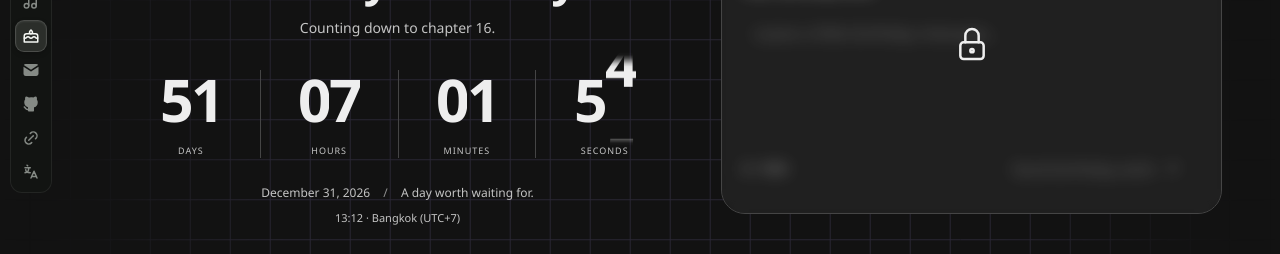
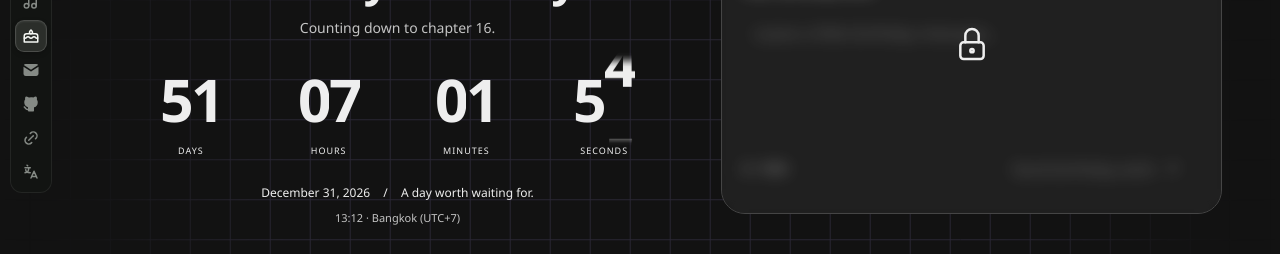
Before and after one commit to rnnve/web, a Next.js app: page /birthday in a window 1280 px wide. Shown: the part 330-584 px from the top of the page. Built offline with nearby package versions, Linux system fonts and the light colour scheme; a web font is replaced by a local one.

Commit message:
Migrate birthday-countdown.tsx to the custom glass theme

```diff
--- a/app/birthday/birthday-countdown.tsx
+++ b/app/birthday/birthday-countdown.tsx
@@ -88,7 +88,7 @@ export default function BirthdayCountdown() {
           : t("Until my birthday.", "นับถอยหลังถึงวันเกิด")}
       </h1>
       <p
-        className="birthday-description [margin:18px_0_0] [color:var(--ink-soft)] [font-size:15px] [line-height:1.6]"
+        className="birthday-description [margin:18px_0_0] [color:var(--text-muted)] [font-size:15px] [line-height:1.6]"
         aria-live="polite"
       >
         {countdown
@@ -114,7 +114,7 @@ export default function BirthdayCountdown() {
       >
         {units.map((unit) => (
           <div
-            className="birthday-unit [font-size:clamp(40px,_8vw,_104px)] [min-width:0] flex flex-col items-center [gap:26px] [.birthday-unit_+_&]:[border-left:1px_solid_var(--line)] max-[601px]:[font-size:clamp(54px,_15vw,_80px)] max-[601px]:[gap:20px] max-[601px]:[&:nth-child(3)]:[border-left:0]"
+            className="birthday-unit [font-size:clamp(40px,_8vw,_104px)] [min-width:0] flex flex-col items-center [gap:26px] [.birthday-unit_+_&]:[border-left:1px_solid_var(--border)] max-[601px]:[font-size:clamp(54px,_15vw,_80px)] max-[601px]:[gap:20px] max-[601px]:[&:nth-child(3)]:[border-left:0]"
             key={unit}
           >
             {countdown && pageReady ? (
@@ -134,19 +134,19 @@ export default function BirthdayCountdown() {
               />
             ) : (
               <span
-                className="birthday-number [font-weight:600] [line-height:1] [letter-spacing:-0.045em] birthday-placeholder [color:var(--ink-soft)]"
+                className="birthday-number [font-weight:600] [line-height:1] [letter-spacing:-0.045em] birthday-placeholder [color:var(--text-muted)]"
                 aria-label="Loading"
               >
                 --
               </span>
             )}
-            <span className="birthday-unit-label [color:var(--ink-soft)] [font-size:11px] [letter-spacing:2px] uppercase">
+            <span className="birthday-unit-label [color:var(--text-muted)] [font-size:11px] [letter-spacing:2px] uppercase">
               {unitLabels[unit]}
             </span>
           </div>
         ))}
       </div>
-      <p className="birthday-date [margin:0] [color:var(--ink-soft)] [font-size:12px] [line-height:1.8] [text-wrap:balance] [&_>_span]:[padding-inline:10px] [&_>_span]:[color:var(--md-sys-color-outline)]">
+      <p className="birthday-date [margin:0] [color:var(--text-muted)] [font-size:12px] [line-height:1.8] [text-wrap:balance] [&_>_span]:[padding-inline:10px] [&_>_span]:[color:var(--text-faint)]">
         {countdown ? (
           <time dateTime={new Date(countdown.target).toISOString()}>
             {new Intl.DateTimeFormat(
```
